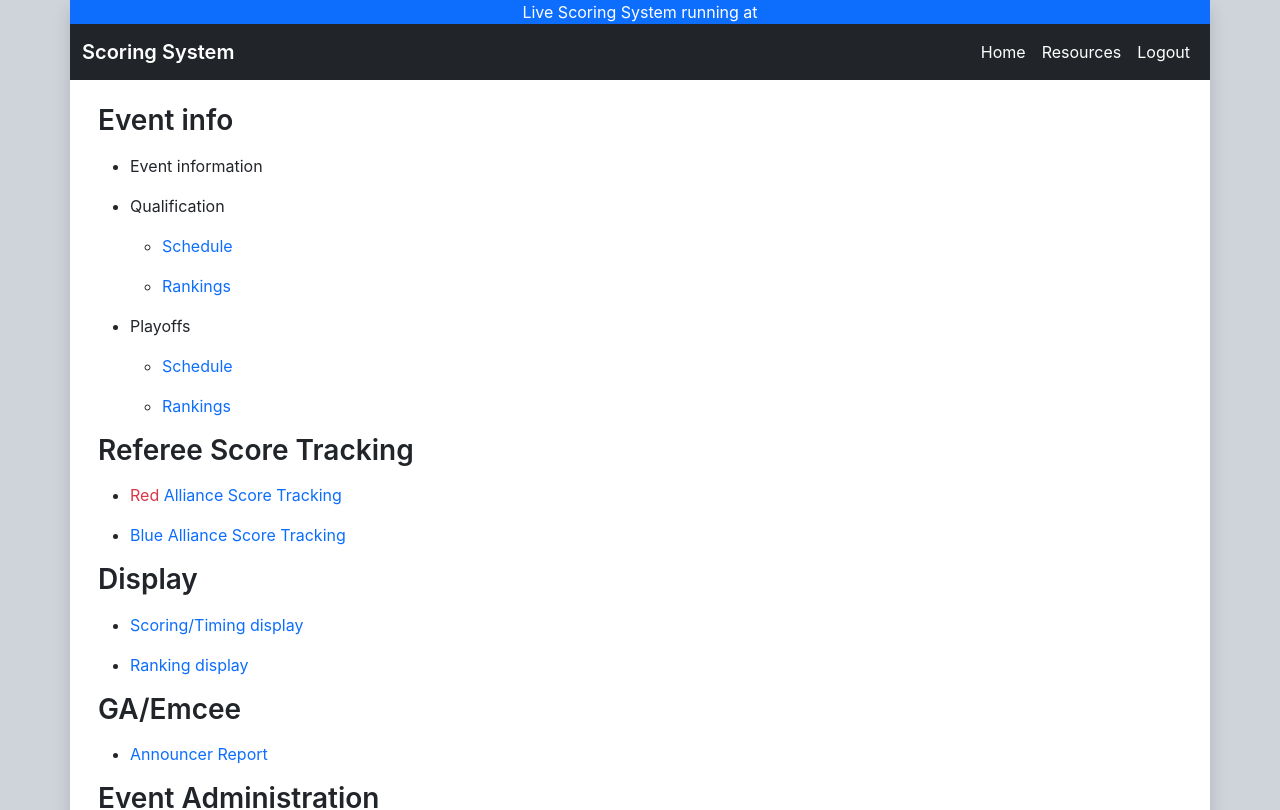
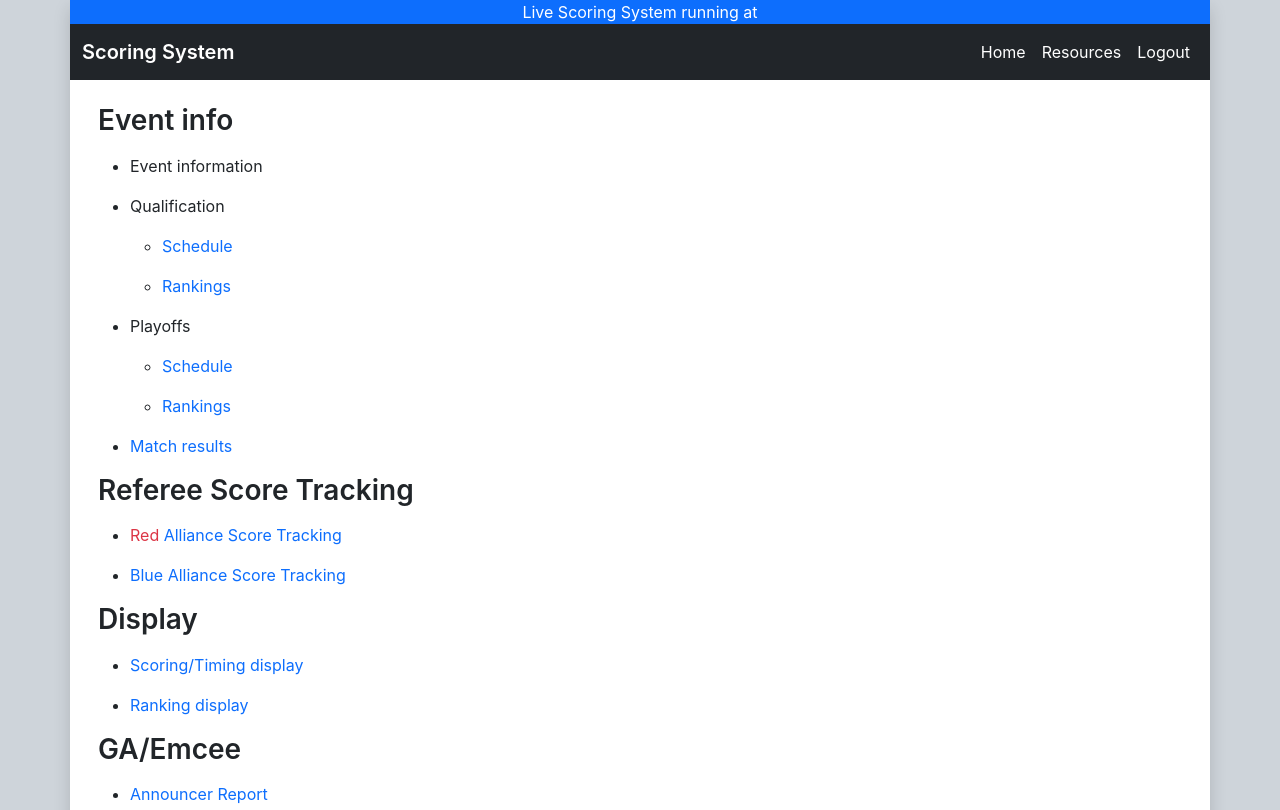
Before and after one commit to lgthevinh/scoring-system, an Angular app in the folder webui/: page / in a window 1280 px wide. Shown: the top 810 px of the page. Built offline with nearby package versions, Linux system fonts and the light colour scheme; no server answers; sample sign-in values are in the browser's storage.

Commit message:
feat: add route for MatchResults and link in home page

```diff
--- a/webui/src/app/app.routes.ts
+++ b/webui/src/app/app.routes.ts
@@ -11,11 +11,13 @@ import {ScoringDisplay} from './features/scoring-display/scoring-display';
 import {BlueAlliance} from './features/referee/match-selection/blue-alliance/blue-alliance';
 import {RedAlliance} from './features/referee/match-selection/red-alliance/red-alliance';
 import {ScoreTracking} from './features/referee/score-tracking/score-tracking';
+import {MatchResults} from './features/match-results/match-results';
 
 export const routes: Routes = [
   { path: '', component: Home },
   { path: 'auth', component: Auth },
   { path: 'schedule', component: Schedule },
+  { path: 'results', component: MatchResults },
   { path: 'event-dashboard', component: EventDashboard },
   { path: 'event-dashboard/create-account', component: CreateAccount },
   { path: 'event-dashboard/manage-team', component: ManageTeam },
--- a/webui/src/app/features/home/home.html
+++ b/webui/src/app/features/home/home.html
@@ -15,6 +15,9 @@
         <li class="mt-3"><a class="p-0 m-0 text-decoration-none" href="/playoffs">Schedule</a></li>
         <li class="mt-3"><a class="p-0 m-0 text-decoration-none">Rankings</a></li>
       </ul>
+    </li>
+    <li class="mt-3">
+      <a class="p-0 m-0 text-decoration-none" href="/results">Match results</a>
     </li>
   </ul>
 
--- a/webui/src/app/features/referee/score-tracking/score-tracking.ts
+++ b/webui/src/app/features/referee/score-tracking/score-tracking.ts
@@ -139,6 +139,8 @@ export class ScoreTracking implements OnInit, OnDestroy {
         this.submitting.set(false);
         this.submitMessage.set('Score submitted successfully.');
         setTimeout(() => this.submitMessage.set(''), 4000);
+
+        this.location.back();
       },
       error: (err) => {
         this.submitting.set(false);
--- a/webui/src/app/features/schedule/schedule.ts
+++ b/webui/src/app/features/schedule/schedule.ts
@@ -45,7 +45,7 @@ export class Schedule implements OnInit {
   }
 
   loadSchedule(type: number) {
-    this.matchService.getMatches(type).subscribe(
+    this.matchService.getMatches(type, false).subscribe(
       {
         next: (matches: MatchDetailDto[]) => {
           this.schedule.set(matches);
```
